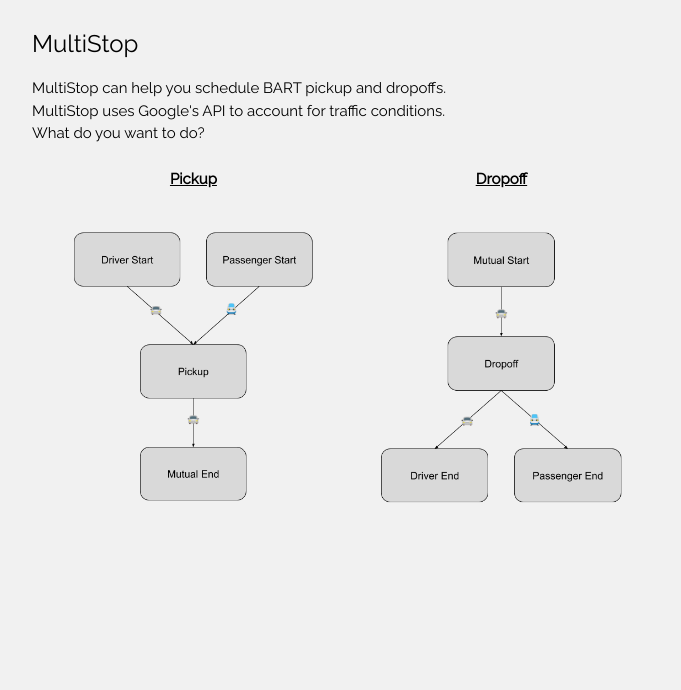
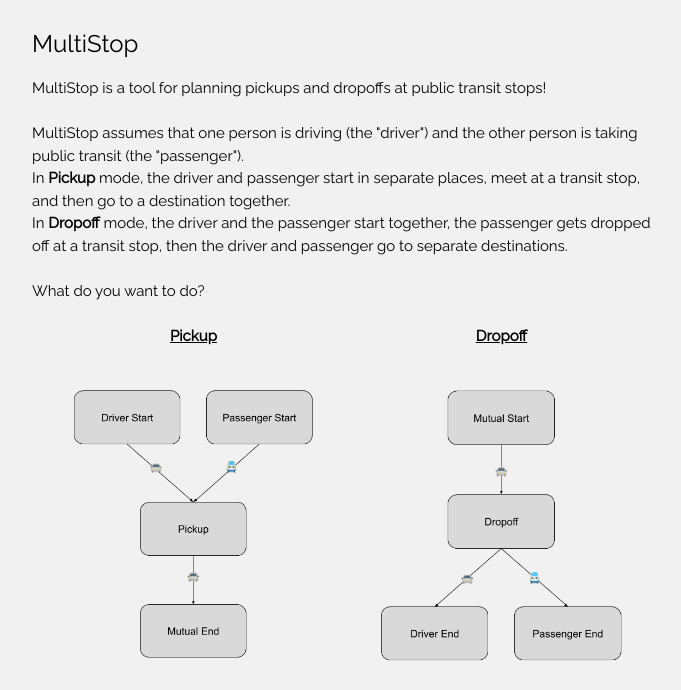
Before and after one commit to marvel2010/multistop, a Flask app: page / in a window 1280 px wide. Shown: the top 690 px of the page, without its empty margins (0-681 px from the left). Run offline with Flask 2, Linux system fonts and the light colour scheme.

Commit message:
better description on front page

```diff
--- a/templates/index.html
+++ b/templates/index.html
@@ -15,8 +15,16 @@
 <body class="w3-light-gray" style="margin-left: 32px;margin-top: 16px">
 <div class="w3-half">
     <h3>MultiStop</h3>
-    <p>MultiStop can help you schedule BART pickup and dropoffs.
-        <br> MultiStop uses Google's API to account for traffic conditions.
+    <p> MultiStop is a tool for planning pickups and dropoffs at public transit stops!
+        <br>
+        <br> MultiStop assumes that one person is driving (the "driver") and the other person is taking public transit (the "passenger").
+        <br> In <b>Pickup</b> mode, the driver and passenger start in separate places,
+        meet at a transit stop,
+        and then go to a destination together.
+        <br> In <b>Dropoff</b> mode, the driver and the passenger start together,
+        the passenger gets dropped off at a transit stop,
+        then the driver and passenger go to separate destinations.
+        <br>
         <br> What do you want to do?
     </p>
     <table class="w3-table">
```
